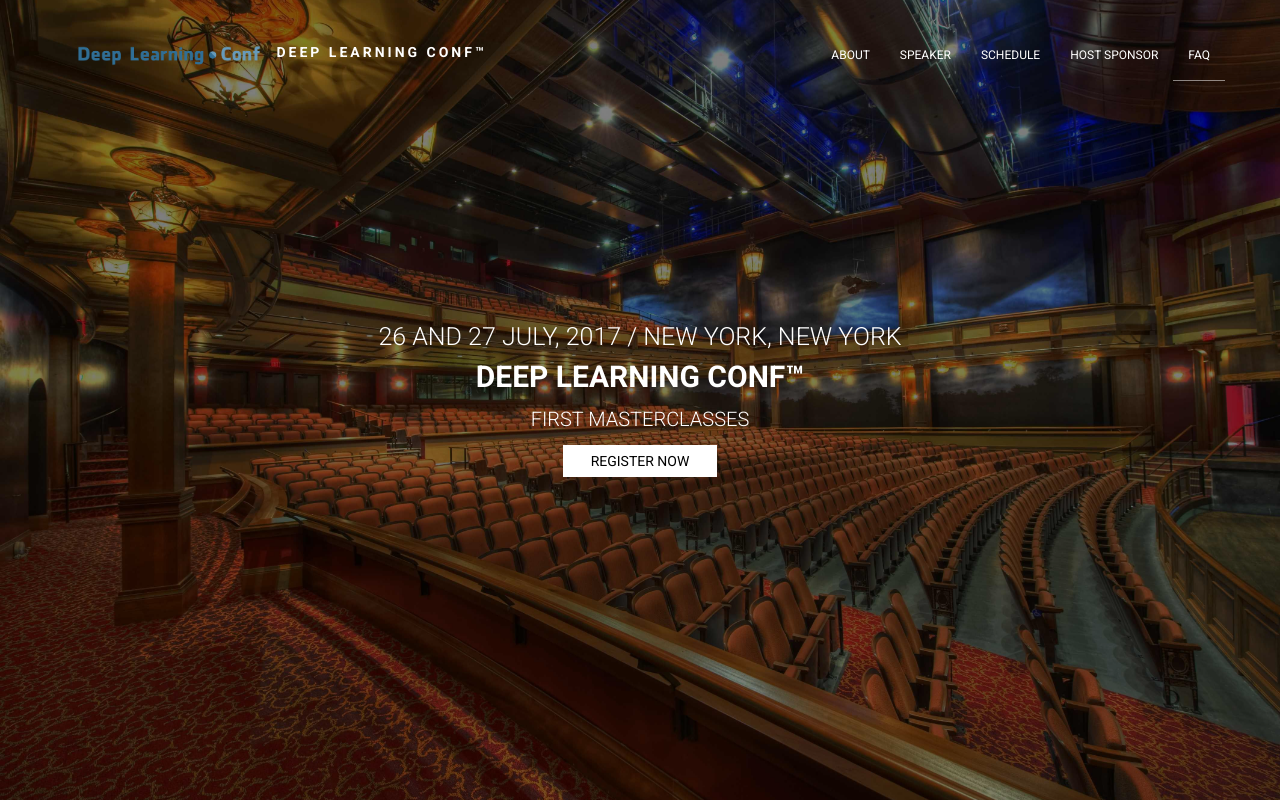
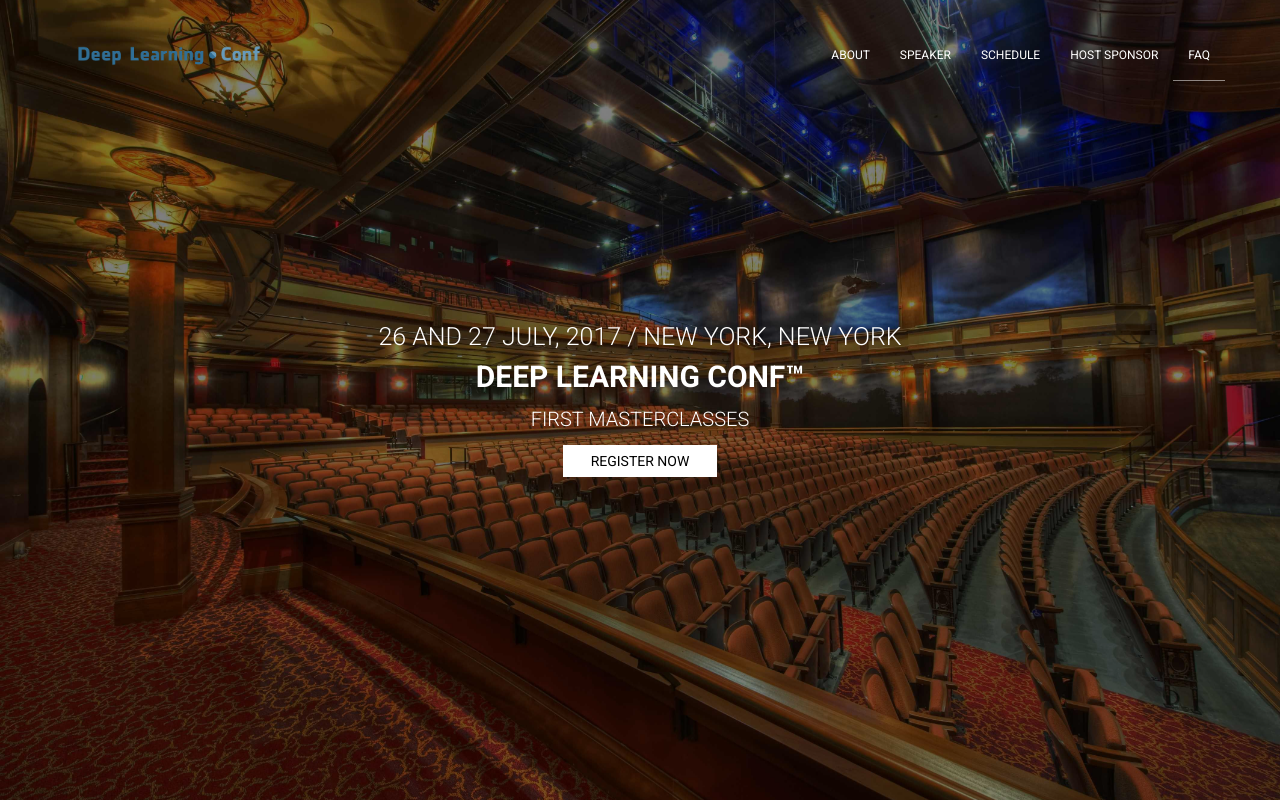
Before and after one commit to EnterpriseDeepLearning/www.info.deeplearningconf.com, a website: page index.html in a window 1280 px wide. Shown: the top 802 px of the page. Drawn offline with nearby package versions, Linux system fonts and the light colour scheme; files that its build step writes are made by us from their sources; files whose address does not match are found by name.

Commit message:
Update index.html

```diff
--- a/index.html
+++ b/index.html
@@ -24,7 +24,7 @@
                         <!-- logo image  -->
                         <img src="assets/images/DeepLearningConf.png" width="200" alt="Logo">
 
-                        Deep Learning Conf™
+
                     </a>
                 </div>
 
```
